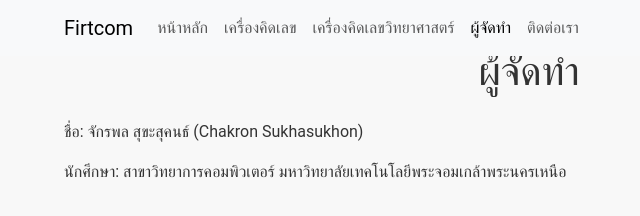
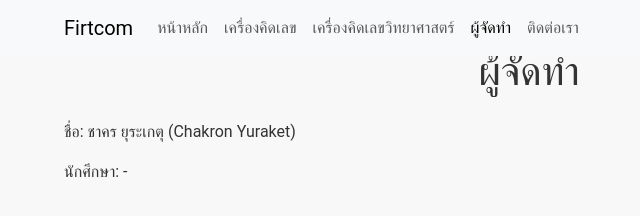
Before and after one commit to Assfirst/Portfolio-Chakron-, a plain HTML site: page about.html in a window 1280 px wide. Shown: the whole page, without its empty margins (111-751 px from the left). Drawn offline with nearby package versions, Linux system fonts and the light colour scheme.

Commit message:
Update about.html

```diff
--- a/about.html
+++ b/about.html
@@ -40,10 +40,9 @@
         <div class="about-content">
         <h1 class="text-center mb-4">ผู้จัดทำ</h1>
             <p>
-            ชื่อ: จักรพล สุขะสุคนธ์ (Chakron Sukhasukhon)
-            </p>
+            ชื่อ: ชาคร ยุระเกตุ (Chakron Yuraket) </p>
              <p>
-             นักศึกษา: สาขาวิทยาการคอมพิวเตอร์ มหาวิทยาลัยเทคโนโลยีพระจอมเกล้าพระนครเหนือ
+             นักศึกษา: -
             </p>
         </div>
     </div>
```
